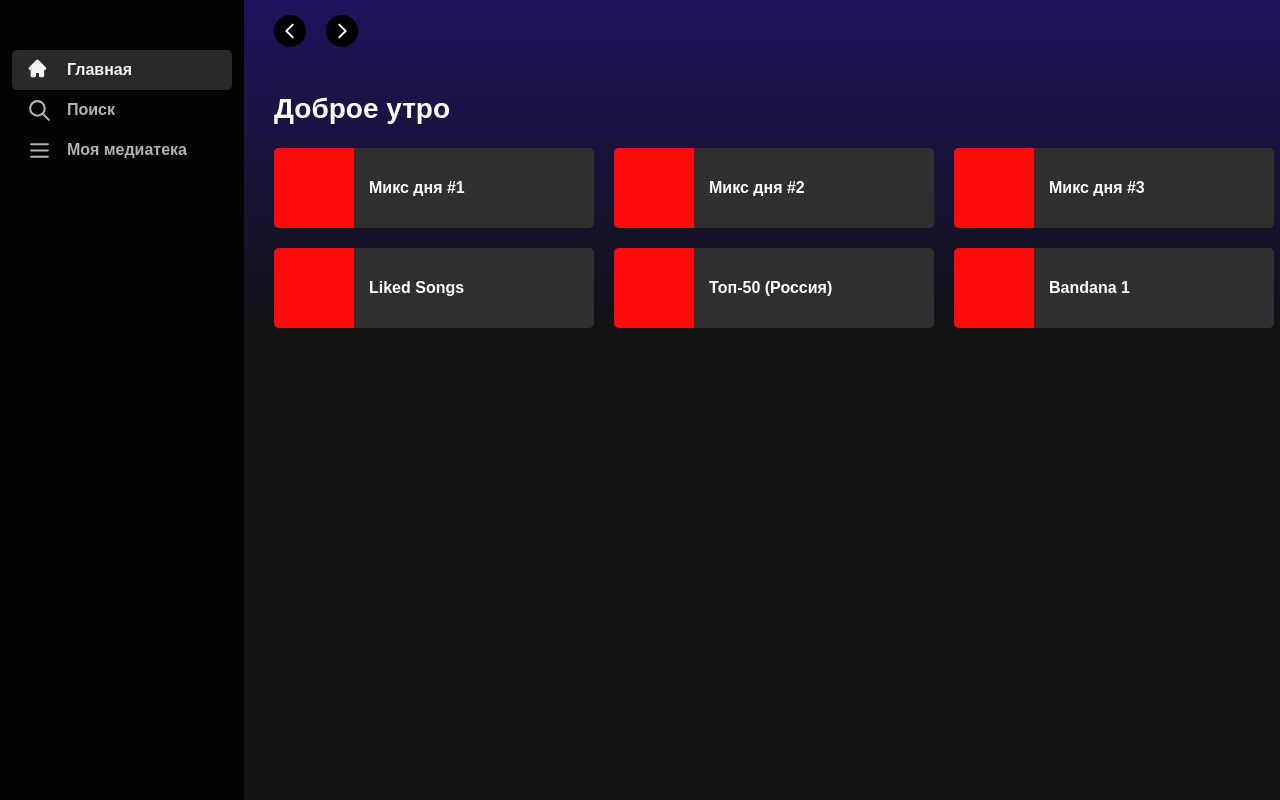
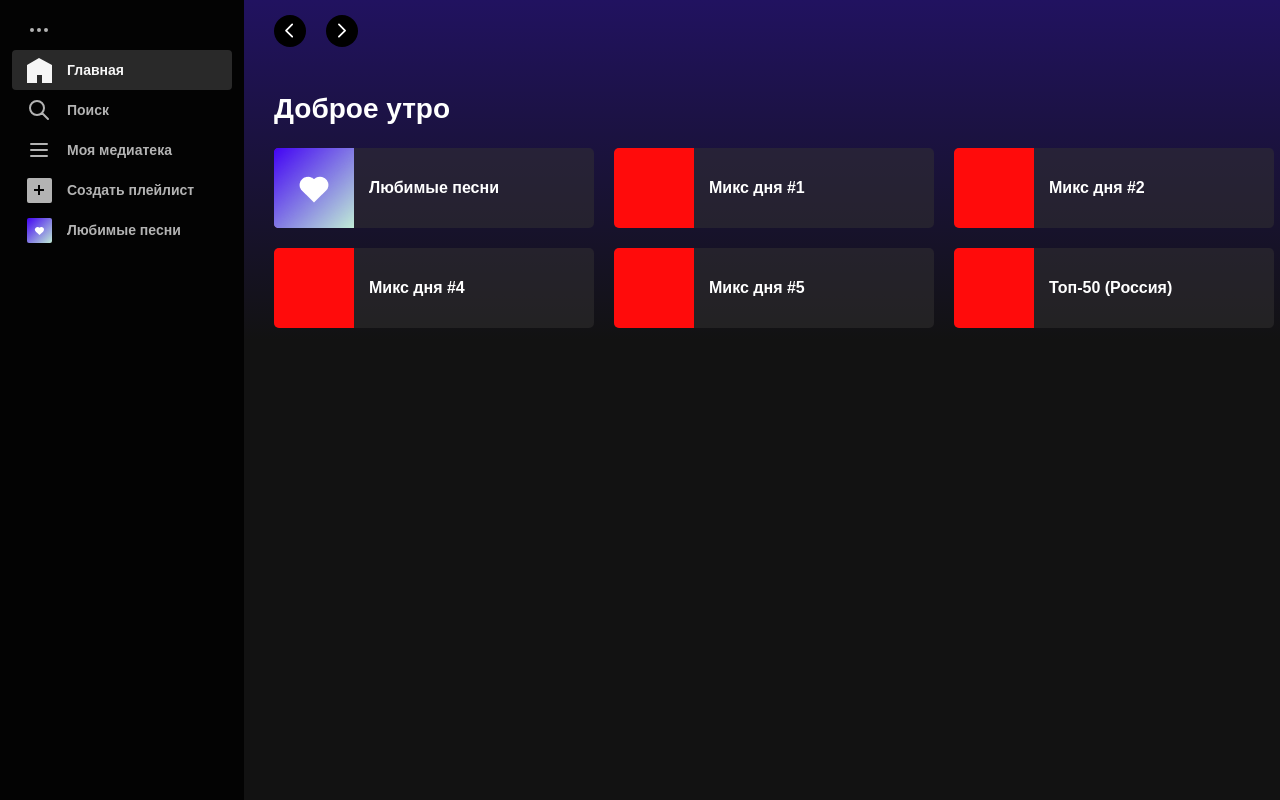
Before and after one commit to mlxgang/spotify-2.0, a Vue app: page /main in a window 1280 px wide. Shown: the top 800 px of the page. Built offline with nearby package versions, Linux system fonts and the light colour scheme.

Commit message:
refactor home icon, adding buttons for liked songs and create playlist, change playlists opacity

```diff
--- a/src/assets/icons.js
+++ b/src/assets/icons.js
@@ -1,4 +1,5 @@
 export default {
+    dots: '<path stroke-linecap="round" stroke-linejoin="round" stroke-width="2" d="M5 12h.01M12 12h.01M19 12h.01M6 12a1 1 0 11-2 0 1 1 0 012 0zm7 0a1 1 0 11-2 0 1 1 0 012 0zm7 0a1 1 0 11-2 0 1 1 0 012 0z" />',
     main: '<path fill="currentColor" d="M10.707 2.293a1 1 0 00-1.414 0l-7 7a1 1 0 001.414 1.414L4 10.414V17a1 1 0 001 1h2a1 1 0 001-1v-2a1 1 0 011-1h2a1 1 0 011 1v2a1 1 0 001 1h2a1 1 0 001-1v-6.586l.293.293a1 1 0 001.414-1.414l-7-7z"/>',
     search: '<path fill="none" stroke-linecap="round" stroke-linejoin="round" stroke-width="2" d="M21 21l-6-6m2-5a7 7 0 11-14 0 7 7 0 0114 0z"/>',
     'my-media': '<path stroke-linecap="round" stroke-linejoin="round" stroke-width="2" d="M4 6h16M4 12h16M4 18h16" />',
--- a/src/components/BaseIcon.vue
+++ b/src/components/BaseIcon.vue
@@ -2,7 +2,7 @@
   <svg
       :class="$attrs.class || 'icon'"
       stroke="currentColor"
-      viewBox="0 0 24 24"
+      viewBox="0 0 25 25"
       xmlns="http://www.w3.org/2000/svg"
       v-html="path"
   ></svg>
--- a/src/components/BasePlaylist.vue
+++ b/src/components/BasePlaylist.vue
@@ -1,13 +1,15 @@
 <template>
   <div class="playlist">
-    <div class="playlist-photo"></div>
+    <div class="playlist-photo">
+      <slot/>
+    </div>
     <div class="playlist-title">
       <span class="playlist-name">
         {{ playlist.name }}
       </span>
       <button class="playlist-play-button">
         <svg width="40" height="40" viewBox="0 0 40 40" fill="none" xmlns="http://www.w3.org/2000/svg">
-        <g id="Group 1"><circle id="Ellipse 1" cx="20" cy="20" r="20" fill="#1BB953"/><path id="Polygon 1" d="M28 20L16 26.9282L16 13.0718L28 20Z" fill="white"/></g>
+        <g><circle cx="20" cy="20" r="20" fill="#1BB953"/><path d="M28 20L16 26.9282L16 13.0718L28 20Z" fill="white"/></g>
       </svg>
       </button>
     </div>
@@ -26,7 +28,7 @@ export default {
 .playlist {
   display: flex;
 
-  background-color: #303030;
+  background-color: rgba(52, 51, 51, 0.5);
   height: 80px;
   width: 320px;
   border-radius: 5px;
@@ -34,7 +36,7 @@ export default {
 }
 
 .playlist:hover {
-  background-color: #484849;
+  background-color: rgba(94, 94, 95, 0.5);
   transition: background-color .3s;
 }
 
--- a/src/components/TheHeader.vue
+++ b/src/components/TheHeader.vue
@@ -1,5 +1,5 @@
 <template>
-  <div class="header">
+  <header>
     <button @click="$router.go(-1)">
       <BaseIcon class="arrow-icon" name="arrowLeft"/>
     </button>
@@ -9,14 +9,33 @@
     <div>
       <slot/>
     </div>
-    <button class="account">
+    <button
+        class="account"
+        :class="{accountMenuActive: isShowAccountMenu }"
+        @click="isShowAccountMenu = !isShowAccountMenu"
+    >
       <div class="account-avatar"></div>
       <span class="account-nickname">mlxgang</span>
-      <svg xmlns="http://www.w3.org/2000/svg" fill="none" class="stroke-down" viewBox="0 0 20 12">
-        <path fill="#fff" d="M10 12L.474 0h19.052L10 12z"/>
-      </svg>
+      <template v-if="!isShowAccountMenu">
+        <svg xmlns="http://www.w3.org/2000/svg" fill="none" class="stroke-down" viewBox="0 0 20 12">
+          <path fill="#fff" d="M10 12L.474 0h19.052L10 12z"/>
+        </svg>
+      </template>
+      <template v-if="isShowAccountMenu">
+        <svg xmlns="http://www.w3.org/2000/svg" fill="none" class="stroke-up" viewBox="0 0 20 12">
+          <path fill="#fff" d="M10 12L.474 0h19.052L10 12z"/>
+        </svg>
+      </template>
+      <div v-if="isShowAccountMenu" class="account-menu">
+        <div>Аккаунт</div>
+        <div>Профиль</div>
+        <div>Приватный режим</div>
+        <div>Настройки</div>
+        <div>Выйти</div>
+      </div>
     </button>
-  </div>
+
+  </header>
 </template>
 
 <script>
@@ -26,12 +45,17 @@ export default {
   name: 'TheHeader',
   components: {
     BaseIcon
-  }
+  },
+  data() {
+    return {
+      isShowAccountMenu: false
+    }
+  },
 }
 </script>
 
 <style scoped>
-.header {
+header {
   display: grid;
   grid-template-columns: 32px 32px auto 160px;
   gap: 20px;
@@ -55,16 +79,21 @@ export default {
 }
 
 .account {
-  background: #000000;
+  background: rgba(0, 0, 0, 0.7);
   width: 130px;
   height: 30px;
   border-radius: 15px;
   display: flex;
   align-items: center;
   justify-content: space-between;
+  position: relative;
 }
 
 .account:hover {
+  background: #282828;
+}
+
+.accountMenuActive {
   background: #282828;
 }
 
@@ -88,4 +117,26 @@ export default {
   height: 7px;
   padding-right: 12px;
 }
+
+.stroke-up {
+  width: 12px;
+  height: 7px;
+  padding-left: 12px;
+  transform: rotate(180deg);
+}
+
+.account-menu {
+  width: 200px;
+  height: 100px;
+  background: #282828;
+  position: absolute;
+  top: 35px;
+  right: 0;
+  border-radius: 4px;
+  display: flex;
+  flex-direction: column;
+  font-size: 14px;
+  font-weight: 500;
+  color: white;
+}
 </style>
--- a/src/components/TheSideMenu.vue
+++ b/src/components/TheSideMenu.vue
@@ -1,17 +1,50 @@
 <template>
   <div id="side-menu">
+    <div class="side-menu-button">
+      <base-icon name="dots" class="side-icon"/>
+    </div>
     <router-link to="/main" class="side-menu-button" active-class="active">
-        <base-icon name="main" class="side-icon"/>
-        <span>Главная</span>
+      <!--      <base-icon name="main" class="side-icon"/>-->
+      <svg xmlns="http://www.w3.org/2000/svg" width="21" height="21" class="side-icon" fill="currentColor"
+           viewBox="0 0 25 25">
+        <path fill-rule="evenodd" d="M25 7L12 0 0 7v18h10v-8h5v8h10V7z" clip-rule="evenodd"/>
+      </svg>
+      <span>Главная</span>
     </router-link>
     <router-link to="/search" class="side-menu-button" active-class="active">
-        <base-icon name="search" class="side-icon"/>
-        <span>Поиск</span>
+      <base-icon name="search" class="side-icon"/>
+      <span>Поиск</span>
     </router-link>
     <router-link to="/my-media" class="side-menu-button" active-class="active">
-        <base-icon name="my-media" class="side-icon"/>
-        <span>Моя медиатека</span>
+      <base-icon name="my-media" class="side-icon"/>
+      <span>Моя медиатека</span>
     </router-link>
+    <router-link to="/my-media" class="side-menu-button" active-class="active">
+      <svg xmlns="http://www.w3.org/2000/svg" class="side-icon" fill="currentColor" viewBox="0 0 25 25">
+        <path fill-rule="evenodd"
+              d="M2 0a2 2 0 00-2 2v21a2 2 0 002 2h21a2 2 0 002-2V2a2 2 0 00-2-2H2zm11 7v4h4v2h-4v4h-2v-4H7v-2h4V7h2z"
+              clip-rule="evenodd"/>
+      </svg>
+      <span>Создать плейлист</span>
+    </router-link>
+    <router-link to="/my-media" class="side-menu-button" active-class="active">
+      <svg class="side-icon" viewBox="0 0 25 25" fill="none" xmlns="http://www.w3.org/2000/svg">
+        <rect width="25" height="25" fill="url(#paint0_linear_1_97)" rx="2"/>
+        <path fill="#fff"
+              d="M12.5 9.75c1.03 1.002 1.03 2.624 0 3.625a2.69 2.69 0 01-3.728 0 2.513 2.513 0 010-3.624c1.03-1.001 2.699-1.001 3.728 0z"/>
+        <path fill="#fff"
+              d="M16.228 9.75c1.03 1.002 1.03 2.624 0 3.625a2.69 2.69 0 01-3.728 0 2.513 2.513 0 010-3.624c1.03-1.001 2.698-1.001 3.728 0z"/>
+        <path fill="#fff" d="M8.772 13.375L12.5 9.751l3.728 3.624L12.5 17l-3.728-3.625z"/>
+        <defs>
+          <linearGradient id="paint0_linear_1_97" x1="0" x2="25" y1="0" y2="25" gradientUnits="userSpaceOnUse">
+            <stop stop-color="#4203F4"/>
+            <stop offset="1" stop-color="#C0ECD6"/>
+          </linearGradient>
+        </defs>
+      </svg>
+      <span>Любимые песни</span>
+    </router-link>
+
   </div>
 </template>
 
@@ -34,7 +67,7 @@ export default {
   width: auto;
   height: 908px;
   background-color: #030303;
-  padding: 50px 12px 12px;
+  padding: 10px 12px 12px;
 }
 
 .side-menu-button {
@@ -45,6 +78,7 @@ export default {
   color: #b3b3b3;
   transition: color .3s;
   text-decoration: none;
+  font-size: 14px;
 }
 
 .side-menu-button:hover {
@@ -55,13 +89,17 @@ export default {
 .active {
   background-color: #292929;
   color: #f5f5f5;
-  border-radius: 5px;
+  border-radius: 4px;
   text-decoration: none;
 }
+
 .side-icon {
   height: 25px;
   width: 25px;
   margin: 0 15px;
   color: inherit;
+  display: flex;
+  align-items: center;
+  justify-content: center;
 }
 </style>
--- a/src/views/TheMainComponent.vue
+++ b/src/views/TheMainComponent.vue
@@ -5,7 +5,10 @@
       {{ greeting }}
     </span>
     <div id="last-playlists">
-      <BasePlaylist v-for="(playlist, index) in playlists" :key="index" :playlist="playlist"/>
+      <base-playlist :playlist="{name: 'Любимые песни'}">
+        <img src="../assets/liked-songs.png">
+      </base-playlist>
+      <base-playlist v-for="(playlist, index) in playlists" :key="index" :playlist="playlist"/>
     </div>
   </div>
 
@@ -28,10 +31,9 @@ export default {
         {name: 'Микс дня #2'},
         {name: 'Микс дня #3'},
         {name: 'Микс дня #4'},
-        {name: 'Liked Songs'},
+        {name: 'Микс дня #5'},
         {name: 'Топ-50 (Россия)'},
         {name: 'Bandana 1'},
-        {name: 'Микс дня #5'},
       ]
     }
   },
@@ -55,7 +57,7 @@ export default {
   flex-direction: column;
   width: 100%;
   height: 970px;
-  background: linear-gradient(#20125d 0%, #121212 35%);
+  background: linear-gradient(#211260 0%, #121212 35%);
 }
 
 .current-greetings {
```
Also changed, not shown: src/assets/liked-songs.png (added), 1 other file (tests, documents, lock files or other folders).
